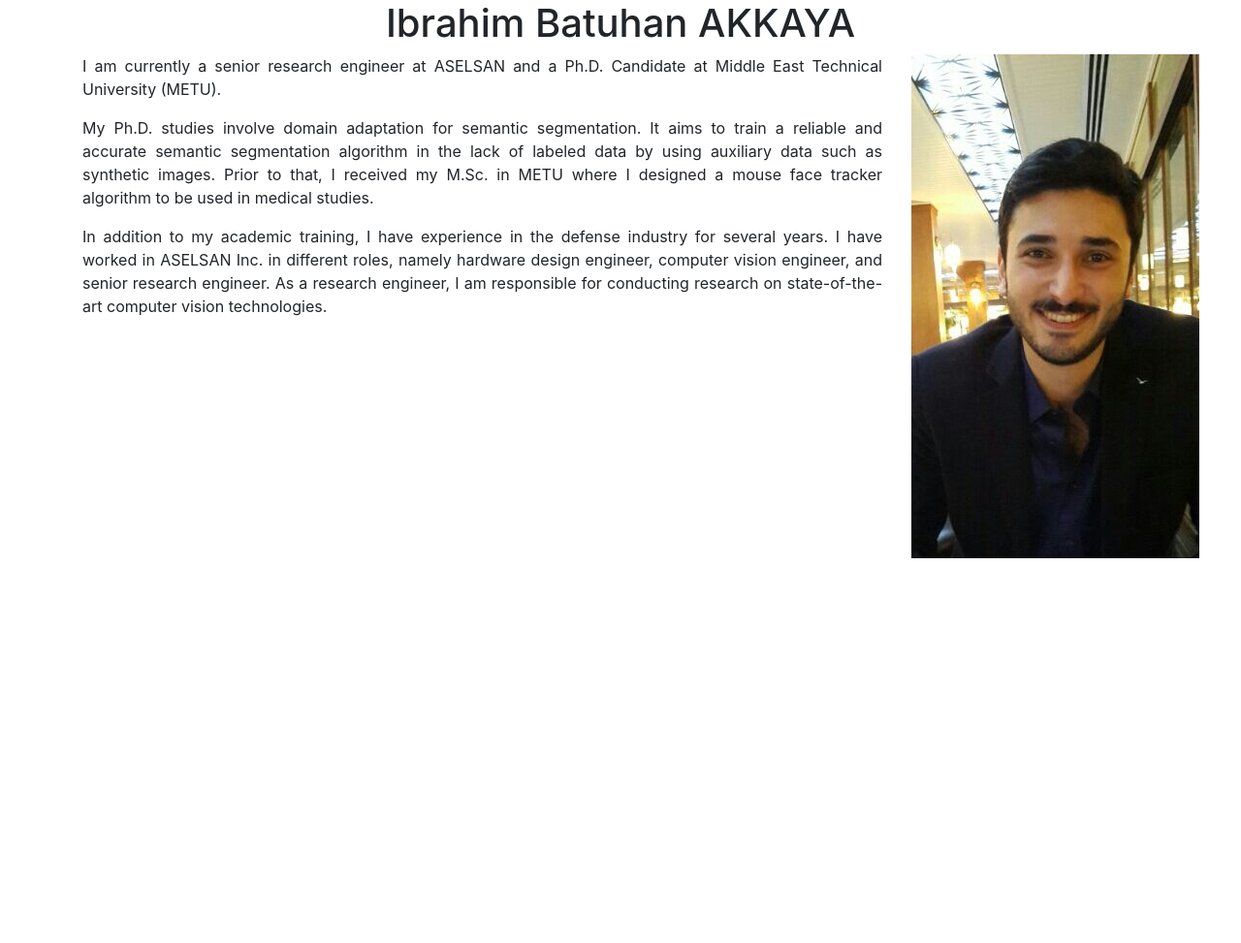
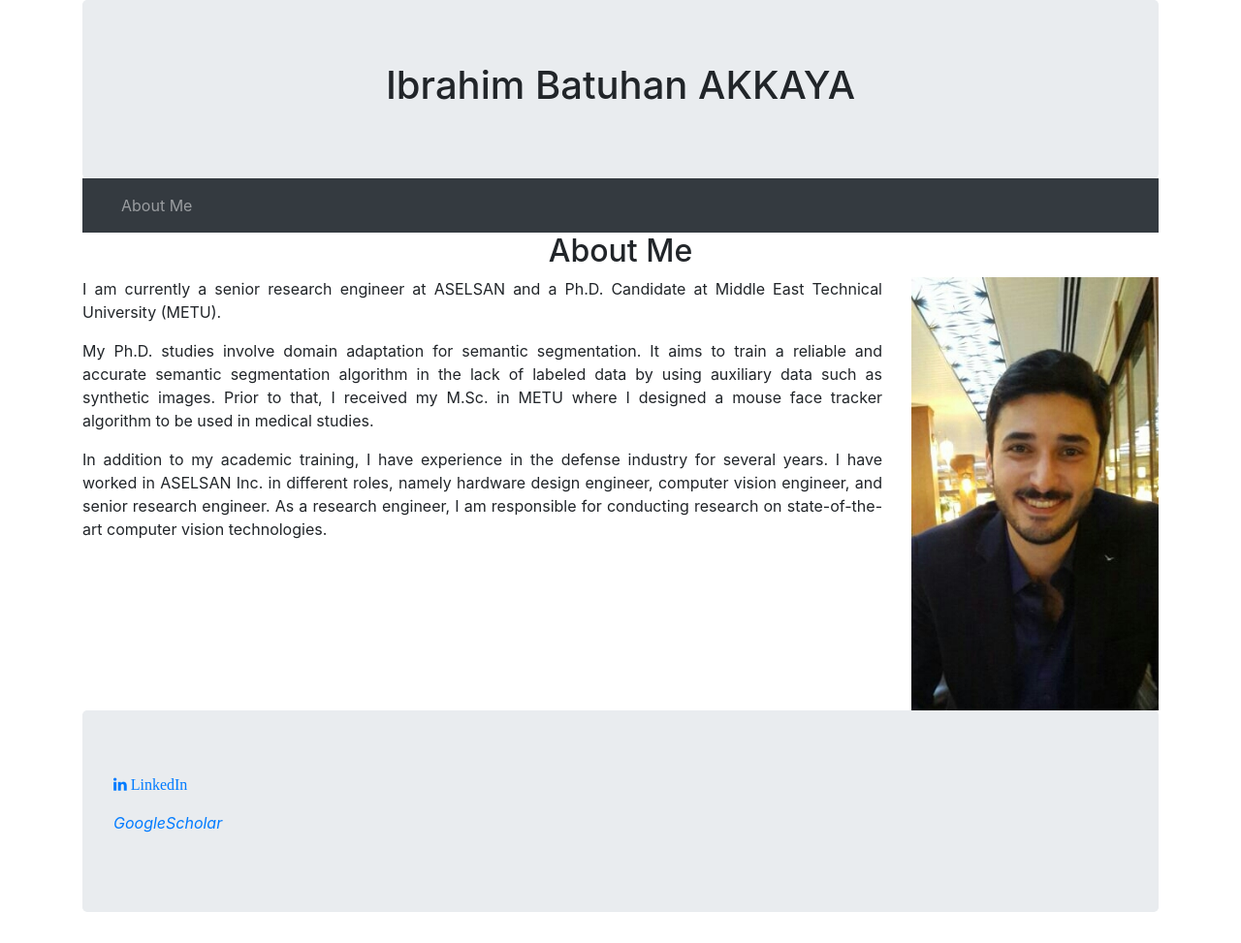
Before and after one commit to bthnakkaya/bthnakkaya.github.io, a plain HTML site: page index.html in a window 1280 px wide. Shown: the whole page at 97% size. Before the commit the page ends 800 px from the top, so only its background shows below. Drawn offline with nearby package versions, Linux system fonts and the light colour scheme; some icons are missing.

Commit message:
Layout is improved. Links are added.

```diff
--- a/index.html
+++ b/index.html
@@ -1,5 +1,6 @@
 <!DOCTYPE html>
 <html lang="en">
+
   <head>
     <title>Ibrahim Batuhan AKKAYA</title>
     <meta charset="utf-8">
@@ -7,11 +8,33 @@
     <link rel="stylesheet" href="https://cdn.jsdelivr.net/npm/bootstrap@4.5.3/dist/css/bootstrap.min.css" integrity="sha384-TX8t27EcRE3e/ihU7zmQxVncDAy5uIKz4rEkgIXeMed4M0jlfIDPvg6uqKI2xXr2" crossorigin="anonymous">
     <script src="https://code.jquery.com/jquery-3.5.1.slim.min.js" integrity="sha384-DfXdz2htPH0lsSSs5nCTpuj/zy4C+OGpamoFVy38MVBnE+IbbVYUew+OrCXaRkfj" crossorigin="anonymous"></script>
     <script src="https://cdn.jsdelivr.net/npm/bootstrap@4.5.3/dist/js/bootstrap.bundle.min.js" integrity="sha384-ho+j7jyWK8fNQe+A12Hb8AhRq26LrZ/JpcUGGOn+Y7RsweNrtN/tE3MoK7ZeZDyx" crossorigin="anonymous"></script>
+    <link rel="stylesheet" href="https://cdn.jsdelivr.net/npm/academicons@1.8.6/css/academicons.min.css">
+    <link rel="stylesheet" href="https://cdn.jsdelivr.net/npm/font-awesome@4.7.0/css/font-awesome.min.css">
   </head>
 
   <body>
     <div class="container-sm">
-      <h1 align="center">Ibrahim Batuhan AKKAYA</h1>
+      <div class="jumbotron text-center" style="margin-bottom:0">
+        <h1 align="center">Ibrahim Batuhan AKKAYA</h1>
+      </div>
+      <nav class="navbar navbar-expand-sm bg-dark navbar-dark">
+        <a class="navbar-brand" href="#about_me"></a>
+        <button class="navbar-toggler" type="button" data-toggle="collapse" data-target="#collapsibleNavbar">
+          <span class="navbar-toggler-icon"></span>
+        </button>
+        <div class="collapse navbar-collapse" id="collapsibleNavbar">
+          <ul class="navbar-nav">
+            <li class="nav-item">
+              <a class="nav-link" href="#">About Me</a>
+            </li>
+          </ul>
+        </div>
+      </nav>
+      <div class="row">
+        <div class="col-sm">
+          <h2 class="text-center" id="about_me">About Me</h2>
+        </div>
+      </div>
       <div class="row">
         <div class="col-sm-9">
           <p class="text-justify">I am currently a senior research engineer at ASELSAN and a Ph.D. Candidate at Middle East Technical University (METU).</p>
@@ -19,9 +42,14 @@
           <p class="text-justify">In addition to my academic training, I have experience in the defense industry for several years. I have worked in ASELSAN Inc. in different roles, namely hardware design engineer, computer vision engineer, and senior research engineer. As a research engineer, I am responsible for conducting research on state-of-the-art computer vision technologies.</p>
         </div>
         <div class="col-sm-3">
-          <img src="IbrahimBatuhanAkkaya.jpg" class="img-responsive">
+          <img src="IbrahimBatuhanAkkaya.jpg" class="img-fluid">
         </div>
+      </div>
+      <div class="jumbotron">
+        <p><a href="https://www.linkedin.com/in/ibrahim-batuhan-akkaya-024a962b/"><i class="fa fa-linkedin"> LinkedIn</i></a></p>
+        <p><a href="https://scholar.google.com/citations?user=a0omN4MAAAAJ&hl=en"><i class="ai ai-google-scholar-square"> GoogleScholar</i></a></p>
       </div>
      </div>
   </body>
+
 </html>
```
